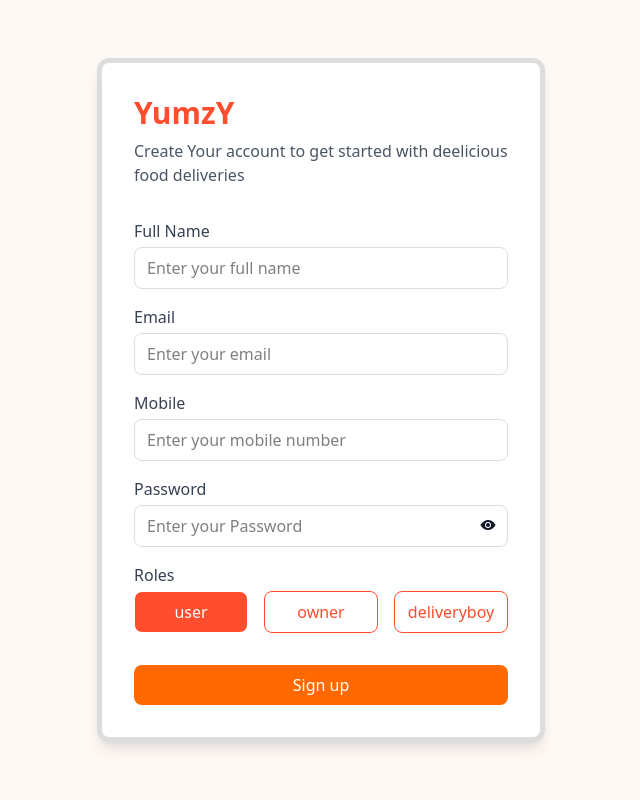
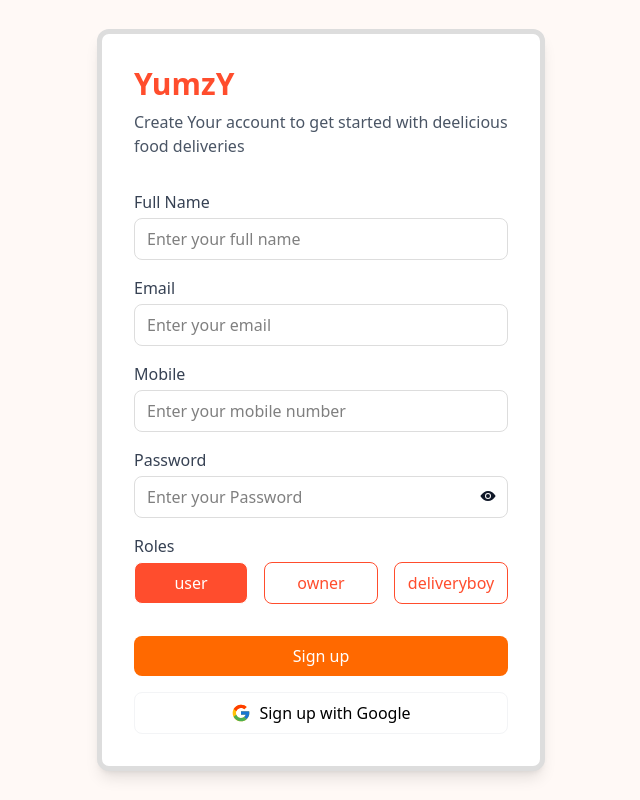
Before and after one commit to Krish91113/Yumzy, a React (Vite) app in the folder frontend/: page /signup in a window 1280 px wide. Shown: the whole page, without its empty margins (319-959 px from the left). Built offline with nearby package versions, Linux system fonts and the light colour scheme.

Commit message:
Added icon

```diff
--- a/frontend/src/pages/SignUp.jsx
+++ b/frontend/src/pages/SignUp.jsx
@@ -1,6 +1,7 @@
 import React, { useState } from "react";
 import { IoEye } from "react-icons/io5";
 import { IoEyeOffOutline } from "react-icons/io5";
+import { FcGoogle } from "react-icons/fc";
 function SignUp(){
     const primaryColor = "#ff4d2d";
     const hoverColor = "#e64323";
@@ -64,6 +65,11 @@
                     <button className="w-full mt-4 bg-orange-500 text-white cursor-pointer font-medium py-2 px-4 rounded-lg hover:bg-orange-600 transition-colors">
                         Sign up
                     </button>
+
+                    <button className=" w-full mt-4 w-full border border-gray-100 rounded-lg px-4 py-2 flex items-center justify-center gap-2 hover:bg-gray-300 cursor-pointer transition-colors transition-duration-200">
+                        <FcGoogle size={20} />
+                        <span>Sign up with Google</span>
+                    </button>
                 </div>
             </div>
         </div>
```
